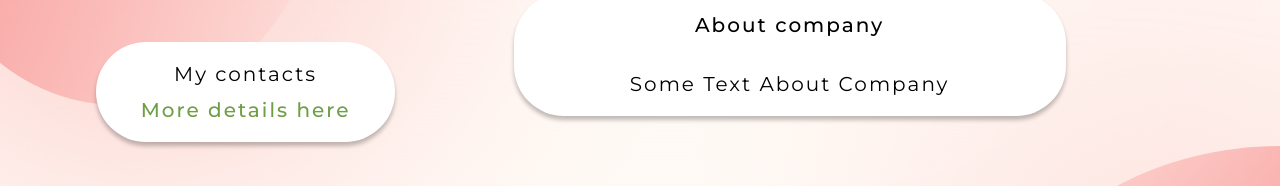
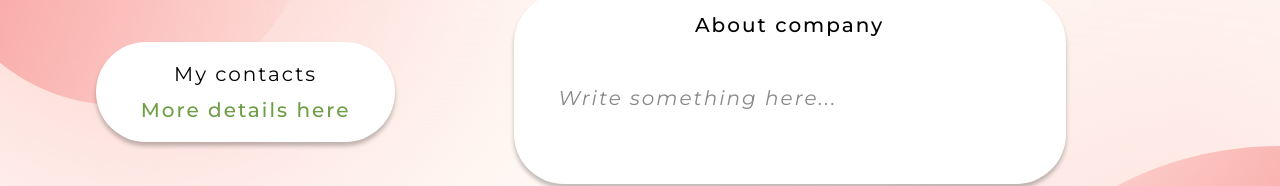
Before and after one commit to LnuProgramer/Quaero_frontend, a React (Create React App) app: page /profile/hr in a window 1280 px wide. Shown: the part 621-807 px from the top of the page. Built offline with nearby package versions, Linux system fonts and the light colour scheme.

Commit message:
Add text editor to ProfileHR.tsx

```diff
--- a/src/App.tsx
+++ b/src/App.tsx
@@ -2,6 +2,7 @@ import Security from './components/Security/Security';
 import Header from './components/Header/Header';
 import ProfileEmployee from "./components/Profiles/Employee/ProfileEmployee";
 import  "./App.scss"
+import "./utils/i18n"
 import { BrowserRouter as Router, Routes, Route} from "react-router-dom";
 import ProfileHR from "./components/Profiles/HR/ProfileHR";
 import Home from "./components/Home/Home";
--- a/src/components/Profiles/Employee/ProfileEmployee.tsx
+++ b/src/components/Profiles/Employee/ProfileEmployee.tsx
@@ -2,7 +2,6 @@ import React from 'react';
 import Button from "../../../reusableComponents/button/Button";
 import "./ProfileEmployee.scss"
 import Text from "../../../reusableComponents/text/Text";
-import "../../../utils/i18n"
 import {useTranslation} from "react-i18next";
 
 function ProfileEmployee() {
--- a/src/components/Profiles/HR/ProfileHR.scss
+++ b/src/components/Profiles/HR/ProfileHR.scss
@@ -161,7 +161,41 @@
     font-weight: 500;
   }
 
-  p {
+  #profile-hr-about-text{
+    width: 100%;
+    padding-bottom: 40px;
     overflow-y: auto;
+
+    p, h1, h2, a, li {
+      font-size: 20px;
+      font-family: "Montserrat", -apple-system, BlinkMacSystemFont, 'Segoe UI', 'Roboto',
+      'Oxygen', 'Ubuntu', 'Cantarell', 'Fira Sans', 'Droid Sans', 'Helvetica Neue', sans-serif;
+      letter-spacing: 2px;
+    }
+    h1{
+      font-size: 30px;
+      letter-spacing: 3px;
+    }
+    h2{
+      font-size: 25px;
+      letter-spacing: 2.5px;
+    }
+
+    .ql-editor.ql-blank::before {
+      font-family: "Montserrat", -apple-system, BlinkMacSystemFont, 'Segoe UI', 'Roboto',
+      'Oxygen', 'Ubuntu', 'Cantarell', 'Fira Sans', 'Droid Sans', 'Helvetica Neue', sans-serif;
+      color: #888;
+      font-style: italic;
+      font-size: 20px;
+      letter-spacing: 2px;
+    }
+    .ql-bubble .ql-tooltip {
+      left: auto !important;
+      right: auto !important;
+    }
+    .ql-bubble .ql-tooltip[data-mode="formula"],
+    .ql-bubble .ql-tooltip[data-mode="link"] {
+      width: auto;
+    }
   }
 }
--- a/src/components/Profiles/HR/ProfileHR.tsx
+++ b/src/components/Profiles/HR/ProfileHR.tsx
@@ -1,12 +1,24 @@
-import React from 'react';
+import React, { useState } from 'react';
 import Button from "../../../reusableComponents/button/Button";
 import "./ProfileHR.scss"
 import Text from "../../../reusableComponents/text/Text";
-import "../../../utils/i18n"
 import {useTranslation} from "react-i18next";
+import ReactQuill from "react-quill";
+import "react-quill/dist/quill.bubble.css";
 
 function ProfileHR() {
     const {t, i18n} = useTranslation();
+    const [text, setText] = useState("");
+
+    const modules = {
+        toolbar: [
+            ["bold", "italic", "underline"], // Жирний, курсив, підкреслення
+            [{ header: 1 }, { header: 2 }], // Заголовки
+            [{ list: "ordered" }, { list: "bullet" }], // Нумеровані й марковані списки
+            ["link", "image"], // Посилання та зображення
+            ["clean"], // Очистити форматування
+        ],
+    };
 
     return (
         <div id="profile-hr">
@@ -42,7 +54,7 @@ function ProfileHR() {
                             </div>
                             <div id="profile-hr-about-wrapper" className="profile-hr-block">
                                 <Text fontSize={20} as="h2">{t("profileHR.aboutCompany")}</Text>
-                                <Text fontSize={20} as="p">Some Text About Company </Text>
+                                <ReactQuill theme="bubble" value={text} onChange={setText} modules={modules} placeholder={t("profileHR.aboutPlaceholder")} id="profile-hr-about-text" />
                             </div>
                         </div>
                     </div>
--- a/src/utils/i18n.ts
+++ b/src/utils/i18n.ts
@@ -38,6 +38,7 @@ i18n.use(initReactI18next).init({
                     establishContact: "Establish contact",
                     writeMessage: "Write a message",
                     aboutMe: "About me",
+                    aboutPlaceholder: "Write something here..."
                 },
 
                 profileHR: {
@@ -47,6 +48,7 @@ i18n.use(initReactI18next).init({
                     addNewVacancy: "Add new vacancy",
                     openVacancies: "Open vacancies",
                     aboutCompany: "About company",
+                    aboutPlaceholder: "Write something here..."
                 },
 
                 vacancy: {
@@ -96,6 +98,7 @@ i18n.use(initReactI18next).init({
                     establishContact: "Встановити контакт",
                     writeMessage: "Написати повідомлення",
                     aboutMe: "Про мене",
+                    aboutPlaceholder: "Напишіть щось тут..."
                 },
 
                 profileHR: {
@@ -105,6 +108,7 @@ i18n.use(initReactI18next).init({
                     addNewVacancy: "Додати нову ваканцію",
                     openVacancies: "Відкриті ваканції",
                     aboutCompany: "Про компанію",
+                    aboutPlaceholder: "Напишіть щось тут..."
                 },
 
                 vacancy: {
```
